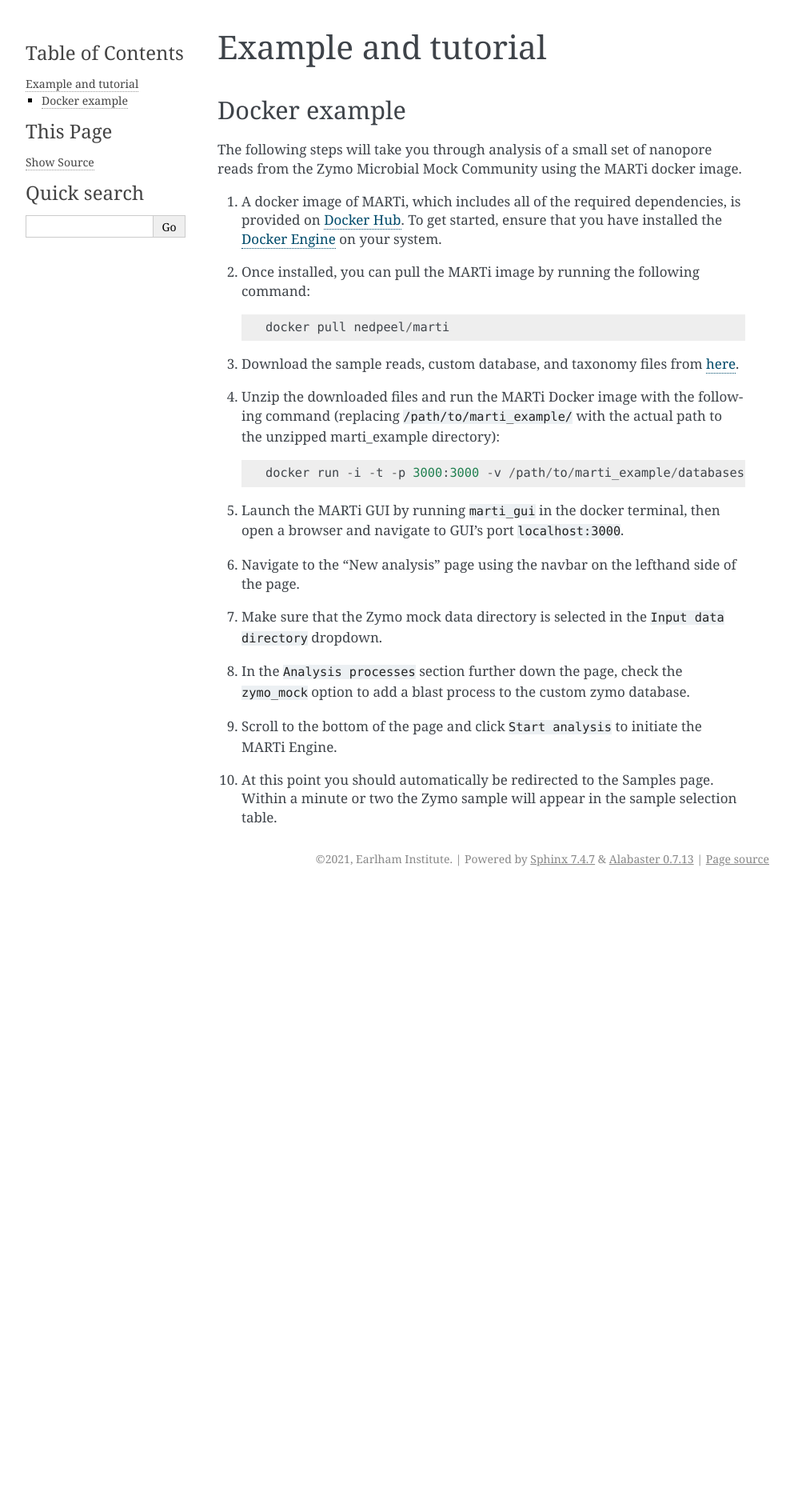
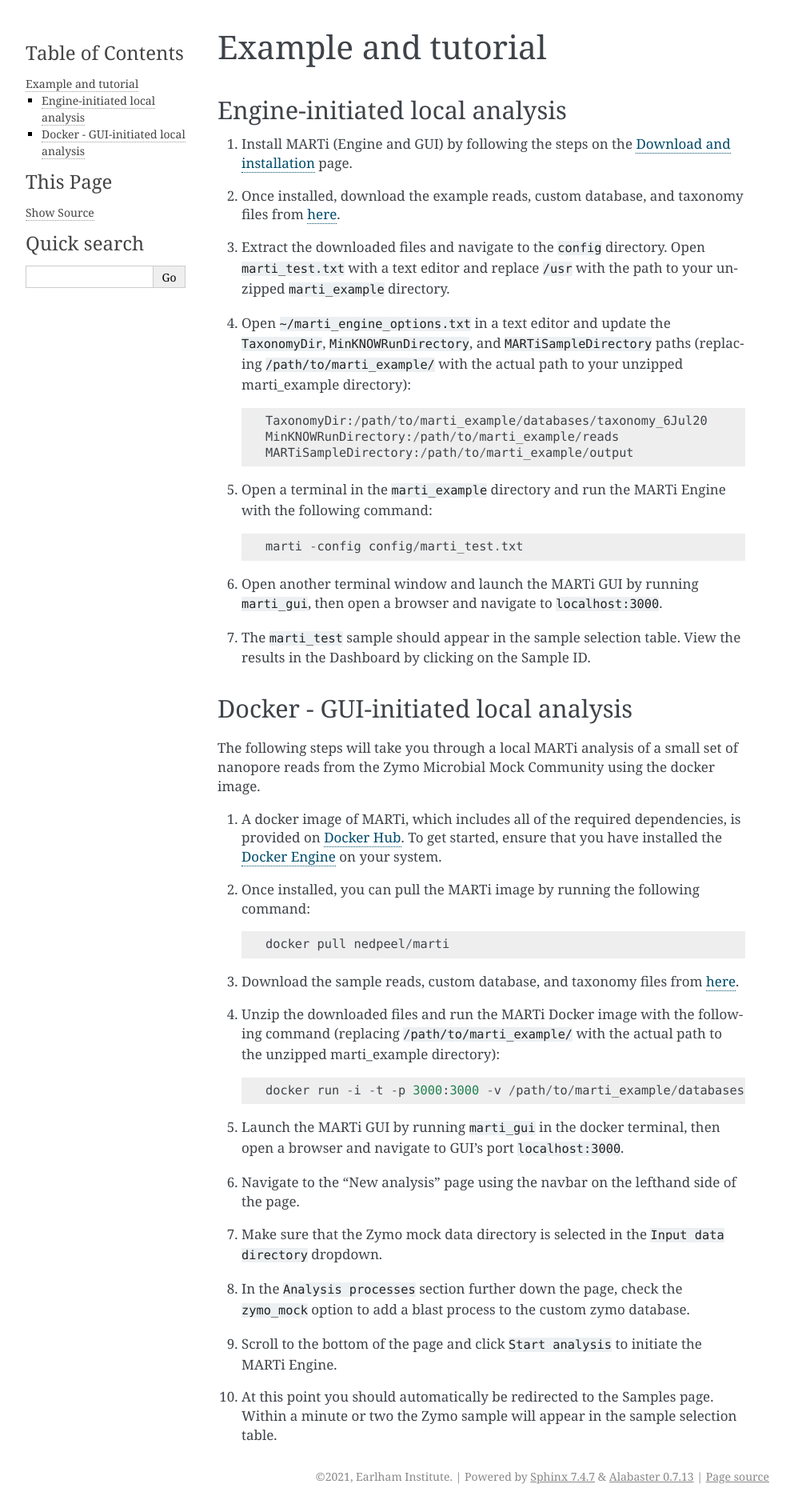
Before and after one commit to richardmleggett/MARTi, a Sphinx documentation site: the page built from docs/source/example.rst, in a window 1280 px wide. Shown: the whole page at 80% size, without its empty margins (148-1141 px from the left). Built offline with Sphinx 7.4.7, drawn with Linux system fonts in a browser that asks for light colours; formulas are drawn with MathJax 3; before the commit the page ends 1113 px from its top, so only the background shows below that.

Commit message:
Update docs

```diff
--- a/docs/source/example.rst
+++ b/docs/source/example.rst
@@ -3,10 +3,29 @@
 Example and tutorial
 ====================
 
-Docker example
---------------
+Engine-initiated local analysis
+-------------------------------
 
-The following steps will take you through analysis of a small set of nanopore reads from the Zymo Microbial Mock Community using the MARTi docker image.
+1. Install MARTi (Engine and GUI) by following the steps on the :ref:`Download and installation <installation>` page.
+2. Once installed, download the example reads, custom database, and taxonomy files from `here <https://nbicloud-my.sharepoint.com/:u:/g/personal/peeln_nbi_ac_uk/EUwY6lJhyAtHtuq5FB6vW1YBvlxZ-Vcl-9XUyEMPA0TMJA?e=g7jKty>`__.
+3. Extract the downloaded files and navigate to the ``config`` directory. Open ``marti_test.txt`` with a text editor and replace ``/usr`` with the path to your unzipped ``marti_example`` directory.
+4. Open ``~/marti_engine_options.txt`` in a text editor and update the ``TaxonomyDir``, ``MinKNOWRunDirectory``, and ``MARTiSampleDirectory`` paths (replacing ``/path/to/marti_example/`` with the actual path to your unzipped marti_example directory)::
+
+    TaxonomyDir:/path/to/marti_example/databases/taxonomy_6Jul20
+    MinKNOWRunDirectory:/path/to/marti_example/reads
+    MARTiSampleDirectory:/path/to/marti_example/output
+
+5. Open a terminal in the ``marti_example`` directory and run the MARTi Engine with the following command::
+
+    marti -config config/marti_test.txt
+
+6. Open another terminal window and launch the MARTi GUI by running ``marti_gui``, then open a browser and navigate to ``localhost:3000``.
+7. The ``marti_test`` sample should appear in the sample selection table. View the results in the Dashboard by clicking on the Sample ID.
+
+Docker - GUI-initiated local analysis
+-------------------------------------
+
+The following steps will take you through a local MARTi analysis of a small set of nanopore reads from the Zymo Microbial Mock Community using the docker image.
 
 1. A docker image of MARTi, which includes all of the required dependencies, is provided on `Docker Hub <https://hub.docker.com/r/nedpeel/marti/>`__. To get started, ensure that you have installed the `Docker Engine <https://docs.docker.com/engine/install/>`__ on your system.
 2. Once installed, you can pull the MARTi image by running the following command::
```
Also changed, not shown: docs/source/installation.rst (+4 -3 lines).
